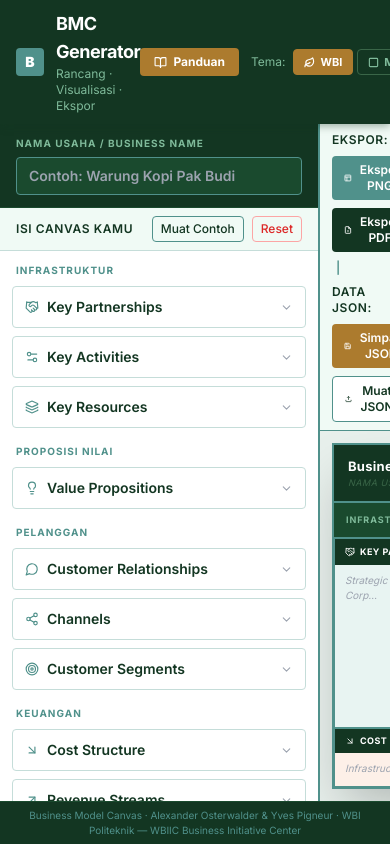
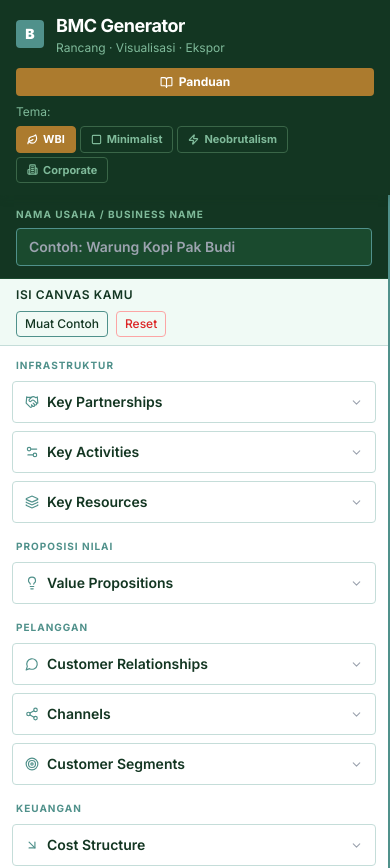
Before and after one commit to fiqgant/wbiicbmc, a Next.js app: page / in a window 390 px wide. Shown: the top 868 px of the page. Before the commit the page ends 844 px from the top, so only its background shows below. Built offline with nearby package versions, Linux system fonts and the light colour scheme.

Commit message:
improve mobile responsiveness

```diff
--- a/app/page.tsx
+++ b/app/page.tsx
@@ -75,10 +75,10 @@ function AppInner() {
       };
 
   return (
-    <div className={`flex flex-col h-screen overflow-hidden ${theme.pageBg} ${theme.fontClass}`}>
+    <div className={`flex min-h-screen flex-col overflow-x-hidden lg:h-screen lg:overflow-hidden ${theme.pageBg} ${theme.fontClass}`}>
       {/* ── Top header bar ── */}
       <header
-        className={`flex items-center justify-between px-4 py-2.5 flex-shrink-0 z-10 ${theme.headerBg}`}
+        className={`z-10 flex flex-shrink-0 flex-col gap-3 px-4 py-3 sm:flex-row sm:items-center sm:justify-between ${theme.headerBg}`}
         style={{
           boxShadow: isHijau
             ? '0 2px 8px rgba(19,54,34,0.4)'
@@ -109,12 +109,13 @@ function AppInner() {
         </div>
 
         {/* Right controls */}
-        <div className="flex items-center gap-3">
+        <div className="flex w-full flex-col gap-2 sm:w-auto sm:flex-row sm:items-center sm:justify-end">
           {/* Panduan button */}
           <button
             onClick={() => setGuideOpen(true)}
             style={pandanBtnStyle}
             title="Buka panduan pengisian BMC"
+            className="w-full justify-center sm:w-auto"
           >
             <BookOpen size={13} strokeWidth={2} />
             Panduan
@@ -126,22 +127,22 @@ function AppInner() {
       </header>
 
       {/* ── Main split layout ── */}
-      <main className="flex flex-1 overflow-hidden min-h-0">
+      <main className="flex min-h-0 flex-1 flex-col overflow-visible lg:flex-row lg:overflow-hidden">
         {/* ── Left panel: Form ── */}
         <aside
-          className={`w-80 xl:w-96 flex-shrink-0 flex flex-col overflow-hidden ${theme.sidebarBg} ${theme.sidebarBorder}`}
+          className={`flex w-full flex-shrink-0 flex-col overflow-visible lg:w-80 lg:overflow-hidden xl:w-96 ${theme.sidebarBg} ${theme.sidebarBorder}`}
         >
           <BMCForm />
         </aside>
 
         {/* ── Right panel: Canvas preview + export ── */}
-        <section className="flex-1 flex flex-col overflow-hidden min-w-0">
+        <section className="flex min-w-0 flex-1 flex-col overflow-visible lg:overflow-hidden">
           {/* Export toolbar */}
           <ExportButtons />
 
           {/* Canvas preview (scrollable if needed) */}
-          <div className="flex-1 overflow-auto min-h-0">
-            <div className="min-w-[900px] h-full">
+          <div className="min-h-0 flex-1 overflow-x-auto overflow-y-visible lg:overflow-auto">
+            <div className="h-[560px] min-w-[820px] sm:h-[680px] sm:min-w-[900px] lg:h-full">
               <BMCCanvas />
             </div>
           </div>
@@ -150,7 +151,7 @@ function AppInner() {
 
       {/* ── Footer ── */}
       <footer
-        className="px-4 py-1.5 text-center text-[10px] flex-shrink-0 border-t"
+        className="border-t px-4 py-2 text-center text-[10px] leading-relaxed flex-shrink-0"
         style={{
           background: isHijau ? '#133622' : isNeo ? '#000' : isCorp ? '#0f172a' : '#fff',
           color: isHijau ? '#50918B' : isNeo ? '#fde047' : isCorp ? '#475569' : '#9ca3af',
--- a/components/BMCCanvas.tsx
+++ b/components/BMCCanvas.tsx
@@ -215,8 +215,8 @@ export default function BMCCanvas() {
 
   return (
     <div
-      className={`flex flex-col h-full w-full ${theme.canvasOuterBg} ${theme.fontClass}`}
-      style={{ padding: theme.id === 'neobrutalism' ? '16px' : '12px' }}
+      className={`flex h-full w-full min-h-0 flex-col ${theme.canvasOuterBg} ${theme.fontClass}`}
+      style={{ padding: theme.id === 'neobrutalism' ? '14px' : '10px' }}
     >
       {/* Wrapper card */}
       <div
@@ -235,8 +235,10 @@ export default function BMCCanvas() {
         <div
           style={{
             display: 'flex',
-            alignItems: 'center',
+            alignItems: 'flex-start',
             justifyContent: 'space-between',
+            gap: '12px',
+            flexWrap: 'wrap',
             padding: '8px 14px',
             background:
               theme.id === 'hijau'
@@ -305,6 +307,7 @@ export default function BMCCanvas() {
               display: 'flex',
               flexDirection: 'row',
               alignItems: 'center',
+              flexWrap: 'wrap',
               gap: 10,
               background: '#ffffff',
               borderRadius: 4,
--- a/components/BMCForm.tsx
+++ b/components/BMCForm.tsx
@@ -104,7 +104,7 @@ function BlockInput({ blockKey }: { blockKey: BMCBlockKey }) {
           )}
 
           {/* Input row */}
-          <div className="flex gap-1.5">
+          <div className="flex flex-col gap-1.5 sm:flex-row">
             <input
               ref={inputRef}
               type="text"
@@ -114,7 +114,7 @@ function BlockInput({ blockKey }: { blockKey: BMCBlockKey }) {
               placeholder={meta.placeholders[items.length % meta.placeholders.length]}
               className={theme.formInput}
             />
-            <button onClick={handleAdd} className={theme.formAddBtn} aria-label="Tambah item">
+            <button onClick={handleAdd} className={`${theme.formAddBtn} justify-center`} aria-label="Tambah item">
               <Plus size={13} strokeWidth={2.5} />
               Tambah
             </button>
@@ -226,7 +226,7 @@ export default function BMCForm() {
   ].join(' ');
 
   return (
-    <div className={`flex flex-col h-full ${theme.fontClass}`}>
+    <div className={`flex h-full min-h-0 flex-col ${theme.fontClass}`}>
       {/* ── Nama Usaha ── */}
       <div
         className="px-4 py-3 border-b flex-shrink-0"
@@ -259,7 +259,7 @@ export default function BMCForm() {
 
       {/* ── Toolbar ── */}
       <div
-        className="flex items-center justify-between px-4 py-2 border-b flex-shrink-0"
+        className="flex flex-col gap-2 px-4 py-2 border-b flex-shrink-0 sm:flex-row sm:items-center sm:justify-between"
         style={{
           background: isHijau ? '#f0faf5' : isNeo ? '#fffde7' : isCorp ? '#f8fafc' : '#f9fafb',
           borderColor: isHijau ? '#c5ddd9' : isNeo ? '#000' : isCorp ? '#e2e8f0' : '#f0f0f0',
@@ -271,7 +271,7 @@ export default function BMCForm() {
         >
           Isi Canvas Kamu
         </span>
-        <div className="flex gap-2">
+        <div className="flex flex-wrap gap-2">
           <button
             onClick={() => loadData(sampleBMCData)}
             className="text-xs px-2 py-1 transition-colors"
@@ -304,7 +304,7 @@ export default function BMCForm() {
       </div>
 
       {/* ── Scrollable form area ── */}
-      <div className={`flex-1 overflow-y-auto px-3 py-3 ${theme.sidebarBg}`} style={{ scrollbarWidth: 'thin' }}>
+      <div className={`flex-1 overflow-visible px-3 py-3 lg:overflow-y-auto ${theme.sidebarBg}`} style={{ scrollbarWidth: 'thin' }}>
 
         <div className={sectionLabelClass}>Infrastruktur</div>
         <BlockInput blockKey="keyPartnerships" />
--- a/components/ExportButtons.tsx
+++ b/components/ExportButtons.tsx
@@ -103,7 +103,7 @@ export default function ExportButtons() {
   return (
     <div
       className={[
-        'flex items-center gap-2 px-3 py-2 border-b flex-wrap',
+        'flex flex-col gap-2 px-3 py-2 border-b sm:flex-row sm:flex-wrap sm:items-center',
         theme.id === 'hijau'
           ? 'border-[#50918B] bg-[#f0faf5]'
           : theme.id === 'neobrutalism'
@@ -113,6 +113,7 @@ export default function ExportButtons() {
           : 'border-gray-200 bg-white',
       ].join(' ')}
     >
+      <div className="flex flex-col gap-2 sm:flex-row sm:flex-wrap sm:items-center">
         <span
           className={[
             'text-xs font-semibold uppercase tracking-wider mr-1',
@@ -128,27 +129,20 @@ export default function ExportButtons() {
           Ekspor:
         </span>
 
-      {/* PNG */}
+        <div className="flex flex-wrap gap-2">
           <button onClick={exportPng} className={theme.btnPng} title="Ekspor sebagai gambar PNG resolusi tinggi">
             <PngIcon />
             Ekspor PNG
           </button>
 
-      {/* PDF */}
           <button onClick={exportPdf} className={theme.btnPdf} title="Ekspor sebagai PDF A4 landscape">
             <PdfIcon />
             Ekspor PDF
           </button>
+        </div>
+      </div>
 
-      {/* Divider */}
-      <span
-        className={[
-          'text-xs font-semibold uppercase tracking-wider mx-1',
-          theme.id === 'hijau' ? 'text-[#50918B]' : theme.id === 'neobrutalism' ? 'text-black font-mono' : theme.id === 'corporate' ? 'text-slate-400' : 'text-gray-300',
-        ].join(' ')}
-      >
-        |
-      </span>
+      <div className="flex flex-col gap-2 sm:flex-row sm:flex-wrap sm:items-center">
         <span
           className={[
             'text-xs font-semibold uppercase tracking-wider mr-1',
@@ -158,13 +152,12 @@ export default function ExportButtons() {
           Data JSON:
         </span>
 
-      {/* Save JSON */}
+        <div className="flex flex-wrap gap-2">
           <button onClick={handleSaveJSON} className={theme.btnSave} title="Save canvas as JSON">
             <SaveIcon />
             Simpan JSON
           </button>
 
-      {/* Load JSON */}
           <button
             onClick={() => fileInputRef.current?.click()}
             className={theme.btnLoad}
@@ -173,6 +166,8 @@ export default function ExportButtons() {
             <LoadIcon />
             Muat JSON
           </button>
+        </div>
+      </div>
       <input
         ref={fileInputRef}
         type="file"
--- a/components/ThemeSwitcher.tsx
+++ b/components/ThemeSwitcher.tsx
@@ -39,16 +39,16 @@ export default function ThemeSwitcher() {
   };
 
   return (
-    <div className="flex items-center gap-1.5">
+    <div className="flex flex-wrap items-center gap-1.5">
       <span
         className="text-xs mr-0.5"
         style={{
           color: isHijau ? '#7fba9a' : isNeo ? '#a3a3a3' : isCorp ? '#64748b' : '#9ca3af',
         }}
-      >
-        Tema:
-      </span>
-      <div className="flex gap-1">
+        >
+          Tema:
+        </span>
+      <div className="flex flex-wrap gap-1">
         {themeOrder.map((id) => (
           <button
             key={id}
```
Lines whose indentation alone changed are shown as unchanged.
